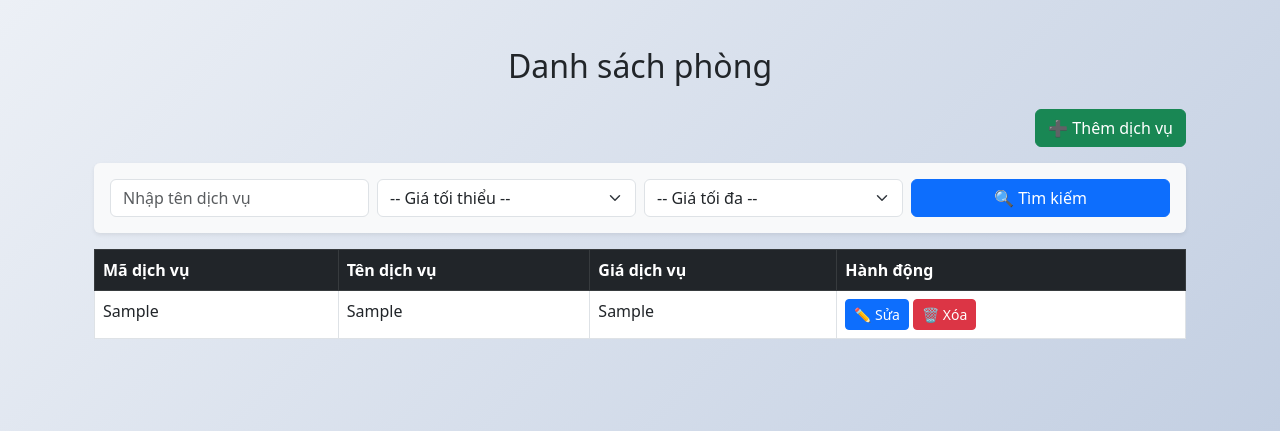
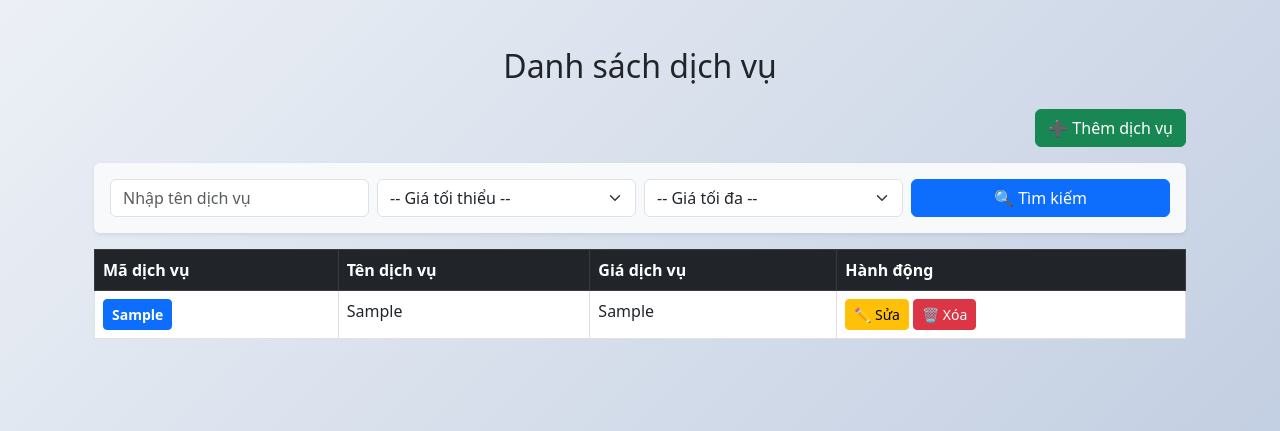
Before and after one commit to ducdz1m2/QLKS, a Django app: template QLKS/service/templates/service/service_list.html in a window 1280 px wide. Shown: the part 369-800 px from the top of the page. Run offline with Django 5.2, Linux system fonts and the light colour scheme; the template is opened without the code that fills it: most values are stand-ins (such as "Sample title", 1, 10 or a date in 2020).

Commit message:
Update View Service

```diff
--- a/QLKS/service/templates/service/service_list.html
+++ b/QLKS/service/templates/service/service_list.html
@@ -3,7 +3,7 @@
 
 {% block content %}
 <div class="container">
-  <h2 class="text-center my-4">Danh sách phòng</h2>
+  <h2 class="text-center my-4">Danh sách dịch vụ</h2>
 
   <!-- Nút thêm dịch vụ -->
   <div class="text-end mb-3">
@@ -54,12 +54,16 @@
     </thead>
     <tbody>
       {% for service in services %}
-      <tr>
-        <td>{{ service.MaDichVu }}</td>
+      <tr style="cursor: pointer;" onclick="window.location.href='{% url 'service_detail' service.MaDichVu %}'">
+        <td>
+          <a href="{% url 'service_detail' service.MaDichVu %}" class="btn btn-primary btn-sm">
+            <b>{{ service.MaDichVu }}</b>
+          </a>
+        </td>
         <td>{{ service.TenDichVu }}</td>
         <td>{{ service.GiaDichVu }}</td>
         <td>
-          <a href="{% url 'edit_service' service.MaDichVu %}" class="btn btn-primary btn-sm" onclick="event.stopPropagation();">✏️ Sửa</a>
+          <a href="{% url 'edit_service' service.MaDichVu %}" class="btn btn-warning btn-sm" onclick="event.stopPropagation();">✏️ Sửa</a>
           <form action="{% url 'delete_service' service.MaDichVu %}" method="post" class="d-inline" onclick="event.stopPropagation();">
             {% csrf_token %}
             <button type="submit" class="btn btn-danger btn-sm" onclick="return confirm('Bạn có chắc chắn muốn xóa dịch vụ này?');">🗑️ Xóa</button>
```
